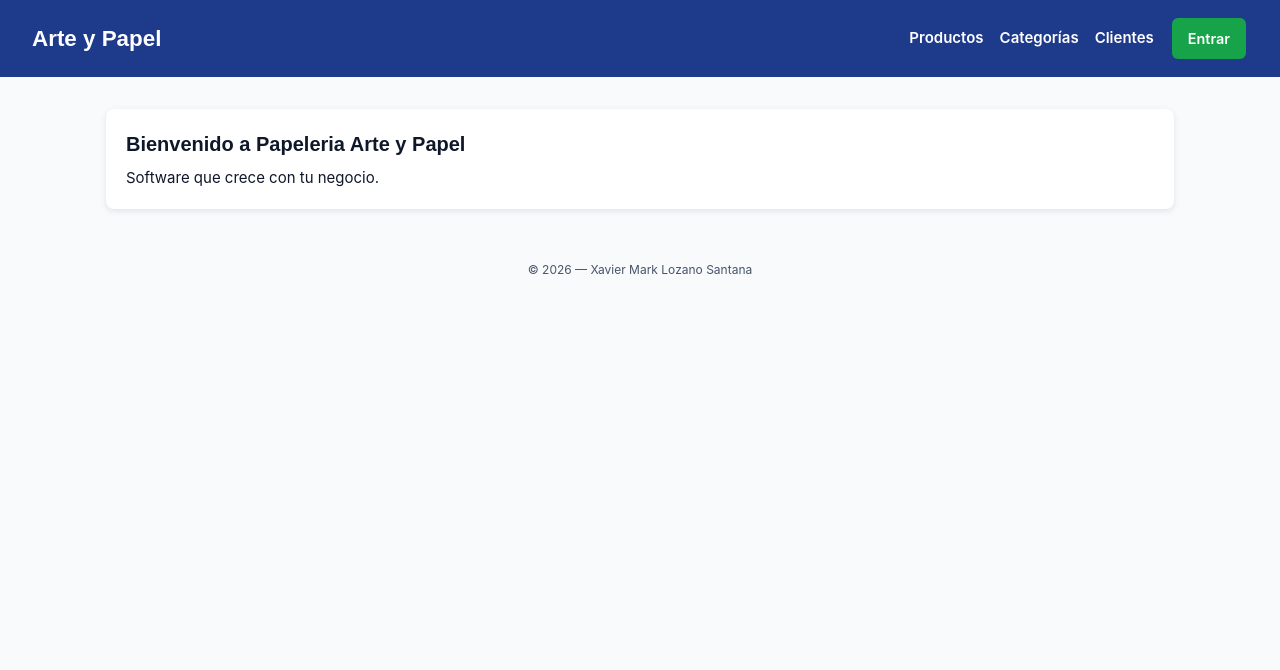
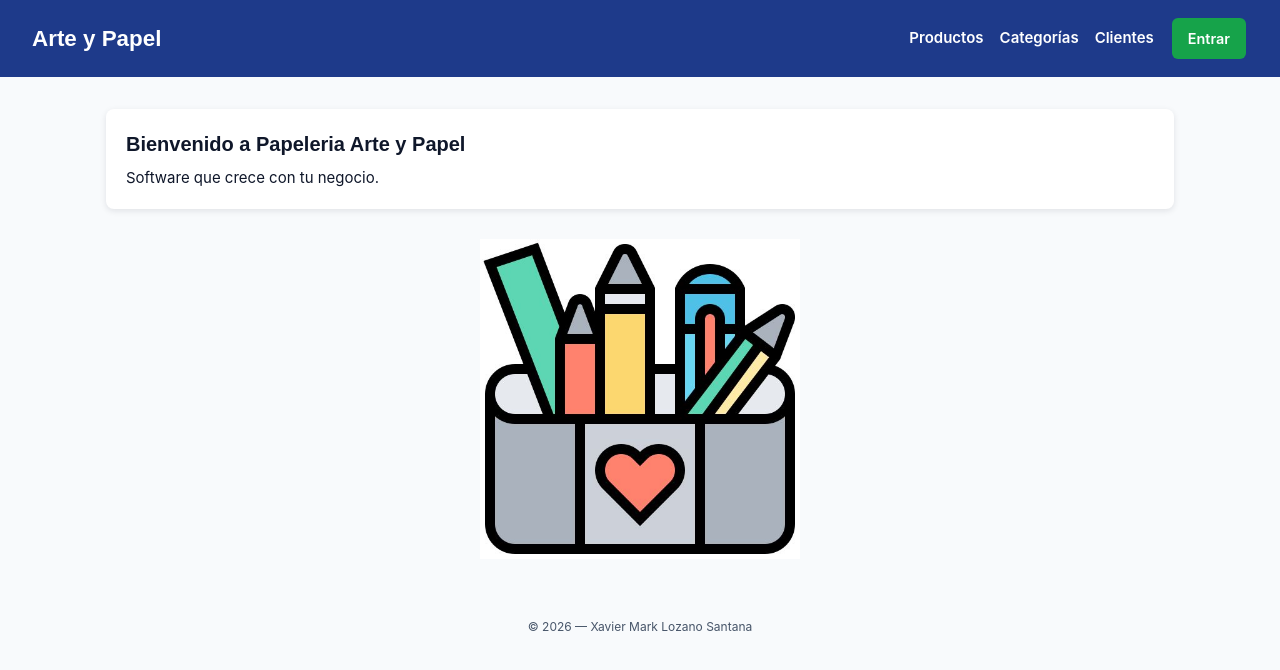
Before and after one commit to losx100415hmcznva0-cmd/MARK_PROYECTO_NEGOCIO, a Django app: page / in a window 1280 px wide. Shown: the top 670 px of the page. Run offline with Django 5.2, Linux system fonts and the light colour scheme.

Commit message:
inicio imagen

```diff
--- a/tienda/templates/tienda/inicio.html
+++ b/tienda/templates/tienda/inicio.html
@@ -1,4 +1,5 @@
 {% extends 'base.html' %}
+{% load static %}
 
 {% block title %}Inicio - Papeleria Arte y Papel{% endblock %}
 
@@ -7,4 +8,8 @@
     <h2>Bienvenido a Papeleria Arte y Papel</h2>
     <p>Software que crece con tu negocio.</p>
 </div>
+
+<div style="text-align:center; margin-top:30px;">
+    <img src="{% static 'tienda/img/portada.jpg' %}" alt="Papeleria Arte y Papel" style="width:100%; max-width:320px;">
+</div>
 {% endblock %}
```
Also changed, not shown: static/tienda/img/portada.jpg (added).
